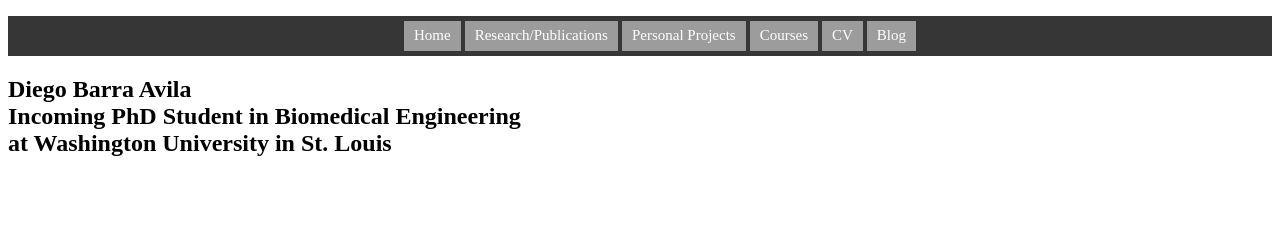
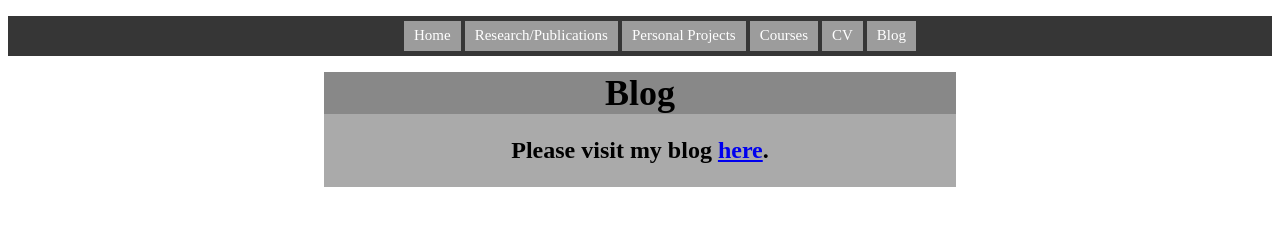
Before and after one commit to dbarraav/dbarraav.github.io, a plain HTML site: page Blog.html in a window 1280 px wide. Drawn offline with Linux system fonts and the light colour scheme.

Commit message:
Add Blogger link to Blog part of website

```diff
--- a/Blog.html
+++ b/Blog.html
@@ -15,14 +15,14 @@
     </head>
 
     <body>
-        <div class="homepage-title">
-            <h2>
-                Diego Barra Avila<br>
-                Incoming PhD Student in Biomedical Engineering<br>
-                at Washington University in St. Louis
-            </h2>
-        </div>
-
+        <main class="main-blog">
+            <h1>Blog</h1>
+            <section id="blog-link">
+                <h2>
+                    Please visit my blog <a href="https://dbarraav.blogspot.com/">here</a>.
+                </h2>
+            </section>
+        </main>
 
     </body>
 </html>
--- a/main.css
+++ b/main.css
@@ -252,3 +252,21 @@ head{
     grid-column:1/3;
     grid-row:2/3;
 }
+
+/*Following code is for blog site*/
+.main-blog{
+    margin:0 25%;
+    background-color: rgb(136, 136, 136);
+    text-align: center;
+}
+
+.main-blog h1{
+    font-size: 36px;
+    padding:0 0;
+    margin:0 0;
+}
+
+#blog-link{
+    background-color: rgb(170, 170, 170);
+    padding:3px 0;
+}
```
